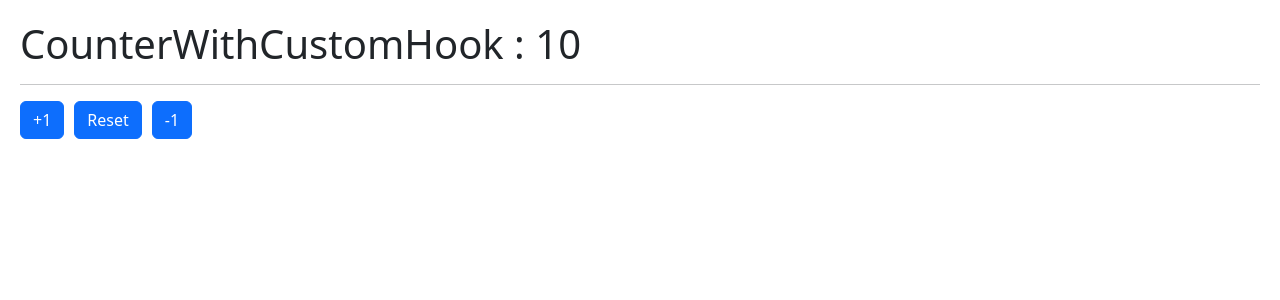
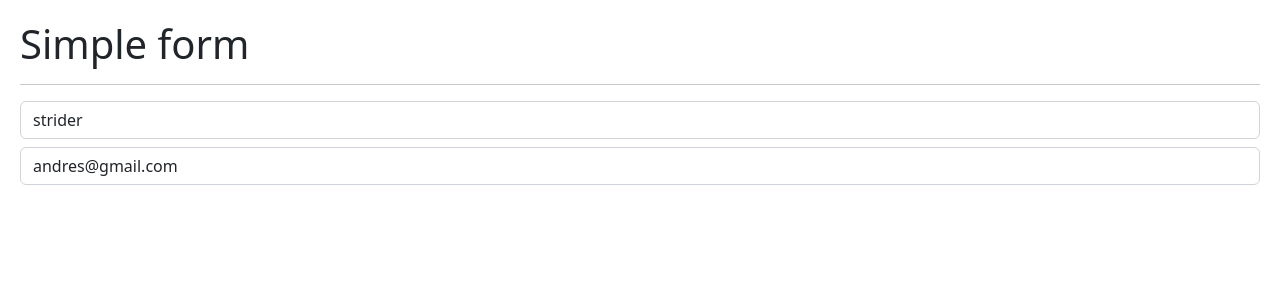
Before and after one commit to andresfaj/react-course-fernandoh, a React (Vite) app in the folder 05-hook-app/: page / in a window 1280 px wide. Shown: the top 300 px of the page. Built offline with nearby package versions, Linux system fonts and the light colour scheme.

Commit message:
wip: useEffect first example

```diff
--- /dev/null
+++ b/05-hook-app/src/02-useEffect/Message.jsx
@@ -0,0 +1,17 @@
+import { useEffect } from "react";
+
+export const Message = () => {
+  useEffect(() => {
+    console.log("Message mounted");
+
+    return () => {
+      console.log("Message unmounted");
+    };
+  }, []);
+
+  return (
+    <>
+      <h3>Usuario ya existe</h3>
+    </>
+  );
+};
--- /dev/null
+++ b/05-hook-app/src/02-useEffect/SimpleForm.jsx
@@ -0,0 +1,55 @@
+import React, { useEffect, useState } from "react";
+import { Message } from "./Message";
+
+export const SimpleForm = () => {
+  const [formState, setFormState] = useState({
+    userName: "strider",
+    email: "andres@gmail.com",
+  });
+
+  const { userName, email } = formState;
+
+  const onInputChange = ({ target }) => {
+    const { value, name } = target;
+    setFormState((prevValue) => ({ ...prevValue, [name]: value }));
+  };
+
+  useEffect(() => {
+    // console.log("useEffect called");
+  }, []);
+
+  useEffect(() => {
+    // console.log("form changed");
+  }, [formState]);
+
+  useEffect(() => {
+    // console.log("email changed");
+  }, [formState.email]);
+
+  return (
+    <div>
+      <h1>Simple form</h1>
+      <hr />
+
+      <input
+        type="text"
+        className="form-control"
+        placeholder="Username"
+        name="userName"
+        value={userName}
+        onChange={onInputChange}
+      />
+
+      <input
+        type="email"
+        className="form-control mt-2"
+        placeholder="andres@gmail.com"
+        name="email"
+        value={email}
+        onChange={onInputChange}
+      />
+
+      {userName === "strider2" && <Message />}
+    </div>
+  );
+};
--- a/05-hook-app/src/main.jsx
+++ b/05-hook-app/src/main.jsx
@@ -2,6 +2,7 @@
 import ReactDOM from "react-dom/client";
 import { CounterApp } from "./01-useState/CounterApp";
 import { CounterWithCustomHook } from "./01-useState/CounterWithCustomHook";
+import { SimpleForm } from "./02-useEffect/SimpleForm";
 import { HooksApp } from "./HooksApp";
 import "./index.css";
 
@@ -9,6 +10,7 @@
   <React.StrictMode>
     {/* <HooksApp /> */}
     {/* <CounterApp /> */}
-    <CounterWithCustomHook />
+    {/* <CounterWithCustomHook /> */}
+    <SimpleForm />
   </React.StrictMode>
 );
```
